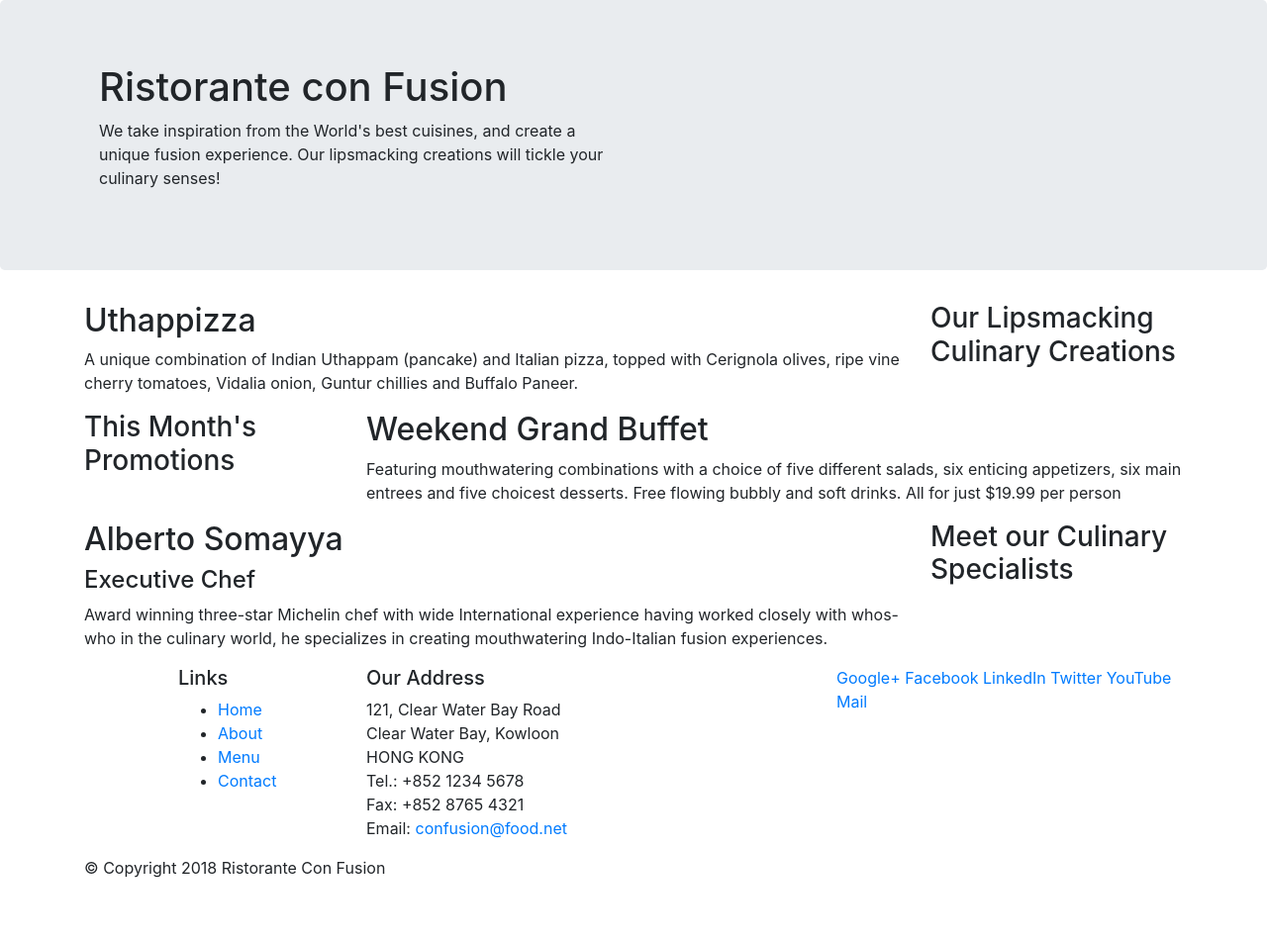
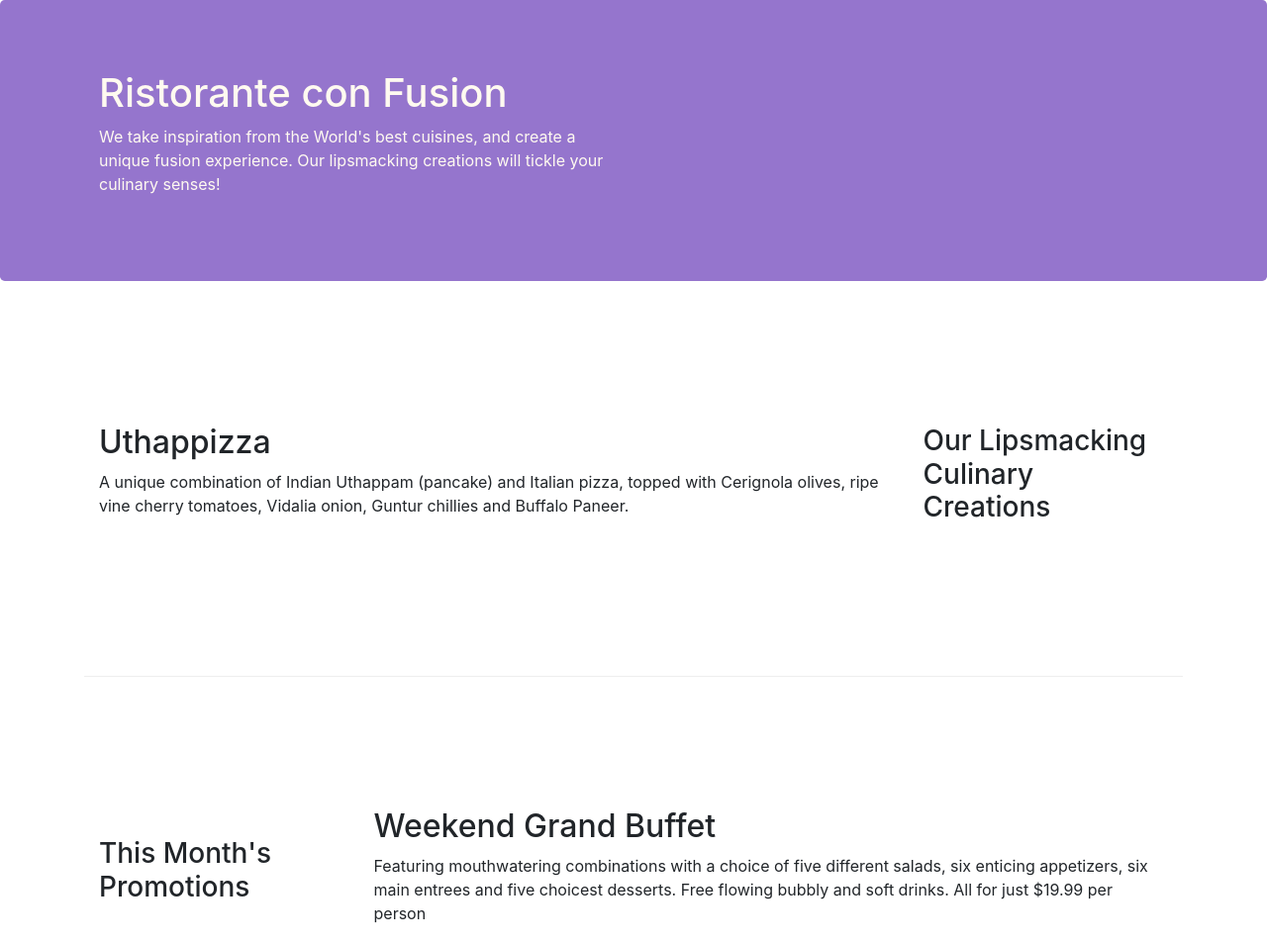
Before and after one commit to tirth1120/Bootstrap, a website: page index.html in a window 1280 px wide. Shown: the top 954 px of the page at 99% size. Before the commit the page ends 905 px from the top, so only its background shows below. Drawn offline with nearby package versions, Linux system fonts and the light colour scheme.

Commit message:
Bootstrap4 part2

```diff
--- /dev/null
+++ b/css/styles.css
@@ -0,0 +1,30 @@
+.row-header {
+    margin: 0px auto;
+    padding: 0px auto;
+}
+
+.row-content{
+    margin: 0px auto;
+    padding: 50px 0px 50px 0px;
+    border-bottom: 1px ridge;
+    min-height: 400px;
+}
+
+.footer {
+    background-color: #D1C4E9;
+    margin: 0px auto;
+    padding: 20px 0px 20px 0px;
+}
+
+.jumbotron {
+    padding:70px 30px 70px 30px;
+    margin:0px auto;
+    background: #9575CD ;
+    color:floralwhite;
+}
+
+.address{
+    font-size: 80%;
+    margin: 0px;
+    color: #0f0f0f;
+}
--- a/index.html
+++ b/index.html
@@ -9,14 +9,15 @@
 
      <!-- Bootstrap CSS -->
      <link rel="stylesheet" href="node_modules/bootstrap/dist/css/bootstrap.min.css">
-    <title>Ristorante Con Fusion</title>
+     <link rel="stylesheet" href="css/styles.css">
+     <title>Ristorante Con Fusion</title>
 </head>
 
 <body>
 
     <header class="jumbotron">
         <div class="container">
-            <div class+"row">
+            <div class="row row-header">
                 <div class="col-12 col-sm-6">
                     <h1>Ristorante con Fusion</h1>
                     <p>We take inspiration from the World's best cuisines, and create a unique fusion experience. Our lipsmacking creations will tickle your culinary senses!</p>
@@ -28,7 +29,7 @@
     </header>
 
     <div class="container">
-        <div class="row">
+        <div class="row row-content align-items-center">
             <div class="col-12 col-sm-4 order-sm-last col-md-3" >
                 <h3>Our Lipsmacking Culinary Creations</h3>
             </div>
@@ -39,7 +40,7 @@
         </div>
 
 
-        <div class="row">
+        <div class="row row-content align-items-center">
             <div class="col-12 col-sm-4 col-md-3">
                 <h3>This Month's Promotions</h3>
             </div>
@@ -49,7 +50,7 @@
             </div>
         </div>
 
-        <div class="row">
+        <div class="row row-content align-items-center">
             <div class="col-12 col-sm-4 order-sm-last col-md-3">
                 <h3>Meet our Culinary Specialists</h3>
             </div>
@@ -61,12 +62,12 @@
         </div>
     </div>
 
-    <footer>
+    <footer class="footer">
         <div class="container">
             <div class="row">
                 <div class="col-4 offset-1 col-sm-2">
                     <h5>Links</h5>
-                    <ul>
+                    <ul class="list-unstyled">
                         <li><a href="#">Home</a></li>
                         <li><a href="#">About</a></li>
                         <li><a href="#">Menu</a></li>
@@ -84,8 +85,8 @@
 		              Email: <a href="mailto:confusion@food.net">confusion@food.net</a>
 		           </address>
                 </div>
-                <div class="col-12 col-sm-4">
-                    <div>
+                <div class="col-12 col-sm-4 align-self-center">
+                    <div class="text-center">
                         <a href="http://google.com/+">Google+</a>
                         <a href="http://www.facebook.com/profile.php?id=">Facebook</a>
                         <a href="http://www.linkedin.com/in/">LinkedIn</a>
@@ -95,7 +96,7 @@
                     </div>
                 </div>
            </div>
-           <div class="row">
+           <div class="row justify-content-center">
                 <div class="col-auto">
                     <p>© Copyright 2018 Ristorante Con Fusion</p>
                 </div>
```
